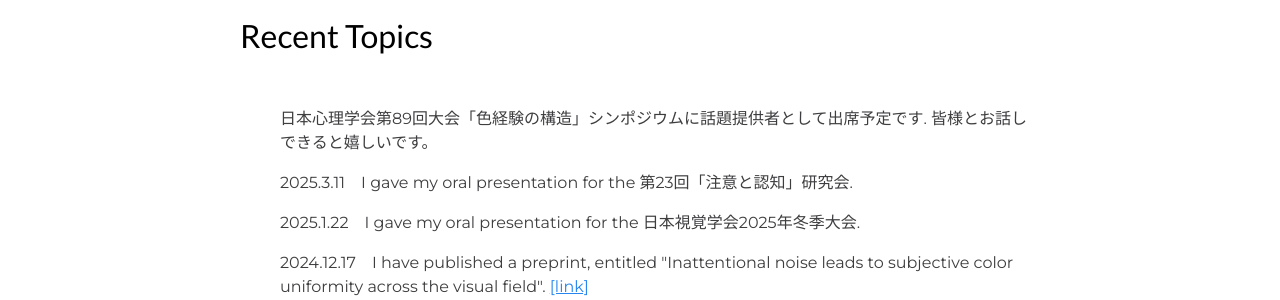
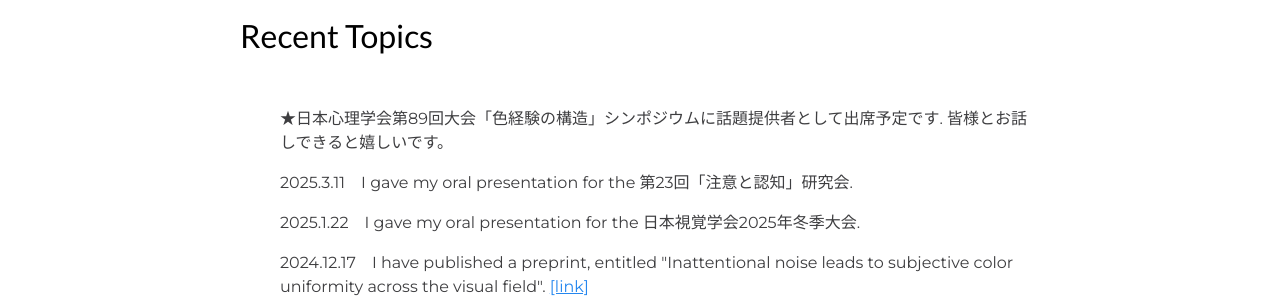
Before and after one commit to LNOKB/lnokb.github.io, a Jekyll site: the page built from index.html, in a window 1280 px wide. Shown: the part 919-1219 px from the top of the page. Built offline with Jekyll 4.4.1, drawn with Linux system fonts in a browser that asks for light colours.

```diff
--- a/index.html
+++ b/index.html
@@ -47,7 +47,7 @@ layout: home-page
 
 
       <p class="subtitle">
-        日本心理学会第89回大会「色経験の構造」シンポジウムに話題提供者として出席予定です. 皆様とお話しできると嬉しいです。
+        ★日本心理学会第89回大会「色経験の構造」シンポジウムに話題提供者として出席予定です. 皆様とお話しできると嬉しいです。
       </p>
 
 
```
